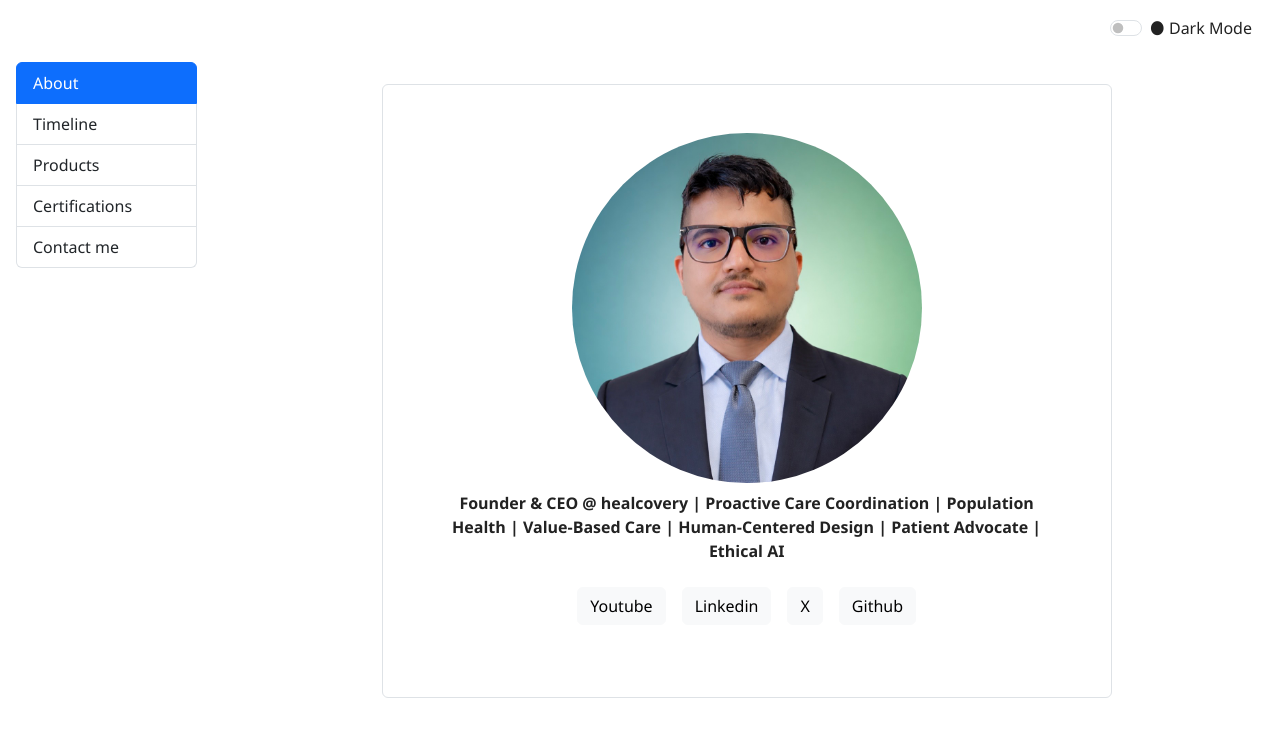
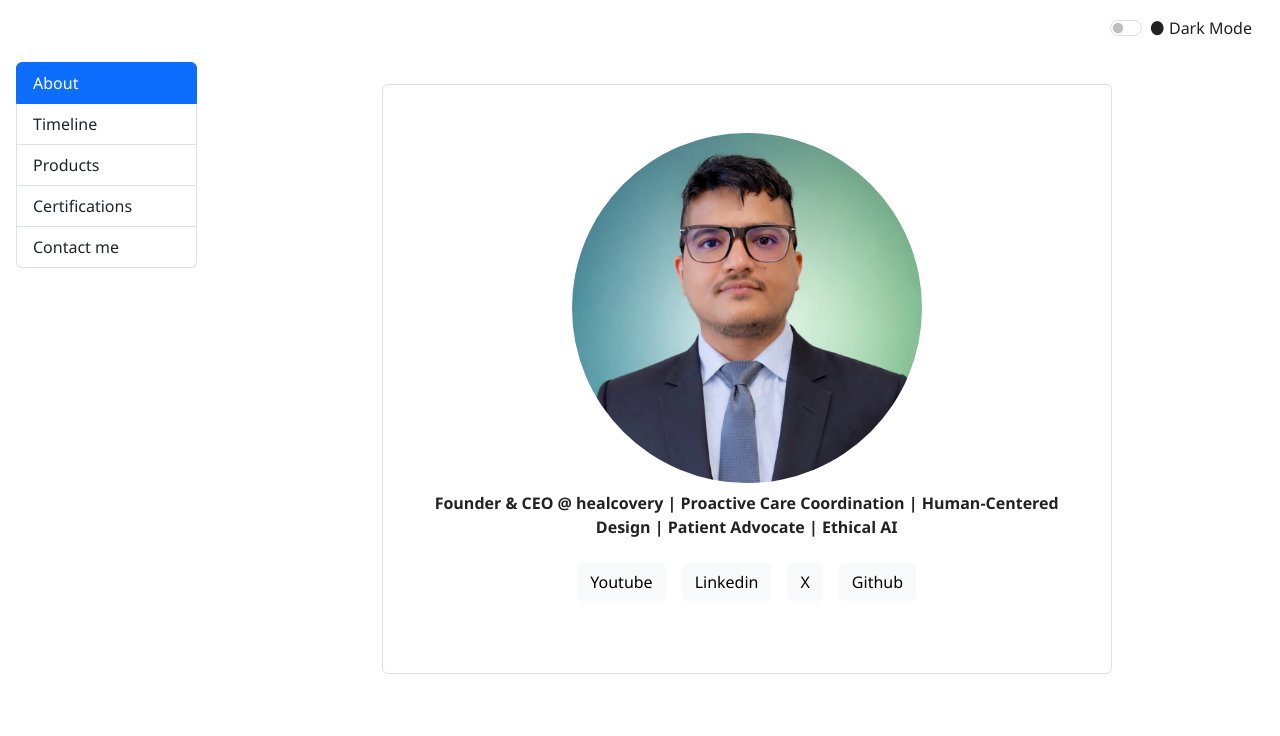
Before and after one commit to anjanpandey/portfolio, a React (Create React App) app: page / in a window 1280 px wide. Shown: the top 736 px of the page. Built offline with nearby package versions, Linux system fonts and the light colour scheme.

Commit message:
Changed about section

```diff
--- a/src/components/AboutPage.tsx
+++ b/src/components/AboutPage.tsx
@@ -38,7 +38,7 @@ const AboutPage : React.FC = () => {
 
         // define elements
     const image : Image =  {id: "img-ap", name: "Anjan Pandey", src: ProfilePic, onClick: enlargePicture, style: {maxHeight:"550px", maxWidth:"350px", width:"100%", height:"auto", borderRadius:"50%", position: "relative", "cursor": "pointer"}};
-    const context = "Founder & CEO @ healcovery | Proactive Care Coordination | Population Health | Value-Based Care | Human-Centered Design | Patient Advocate | Ethical AI";
+    const context = "Founder & CEO @ healcovery | Proactive Care Coordination | Human-Centered Design | Patient Advocate | Ethical AI";
     // const icons: ReadonlyArray<Icon> = [{id: "icn-linkedin", title: "Visit my LinkedIn", styleClasses: "m-1", href: "https://www.linkedin.com/in/anjan-pandey"}, {id: "icn-github", title: "Visit My Github", styleClasses: "m-1", href: "https://github.com/anjanpandey"}];
 
 
```
